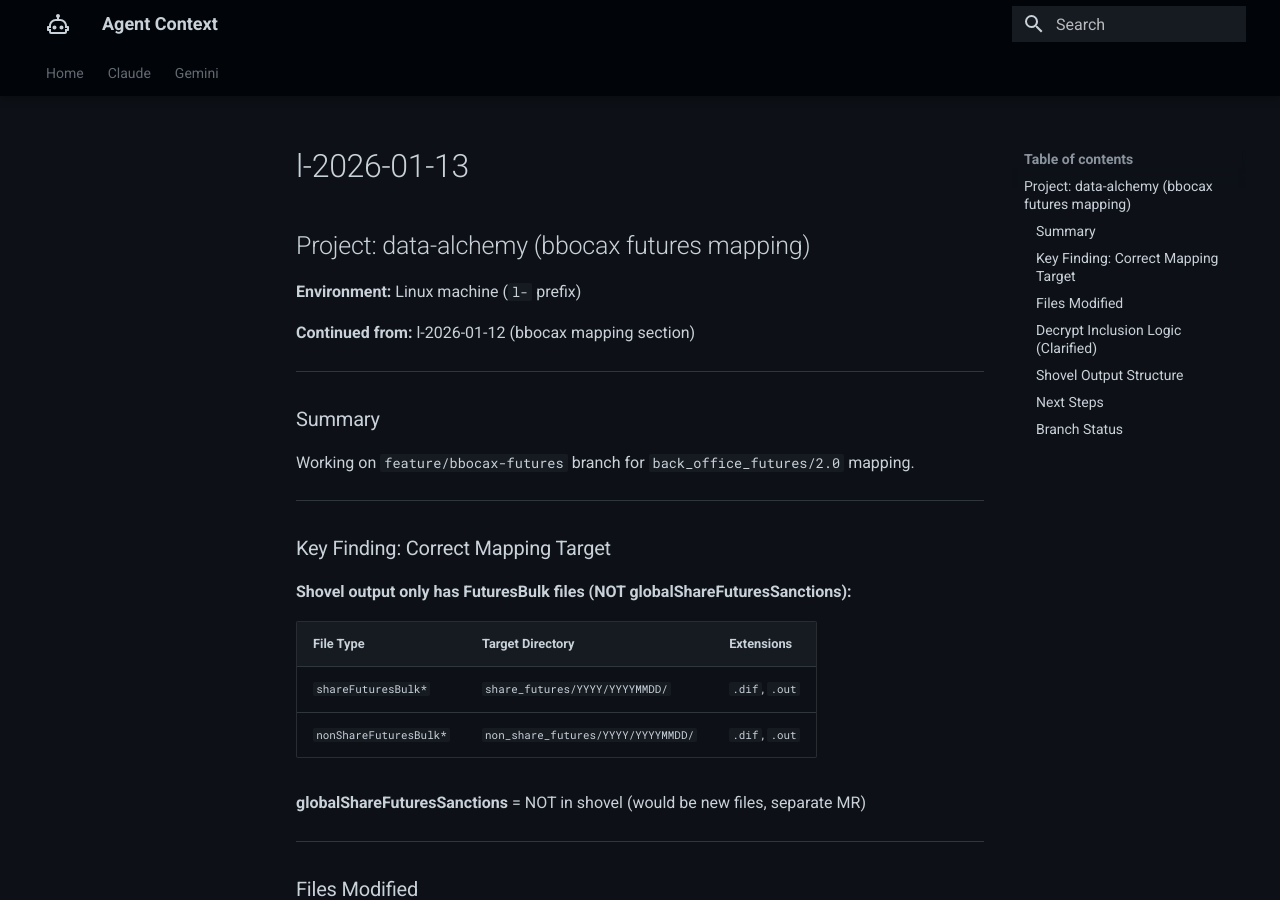
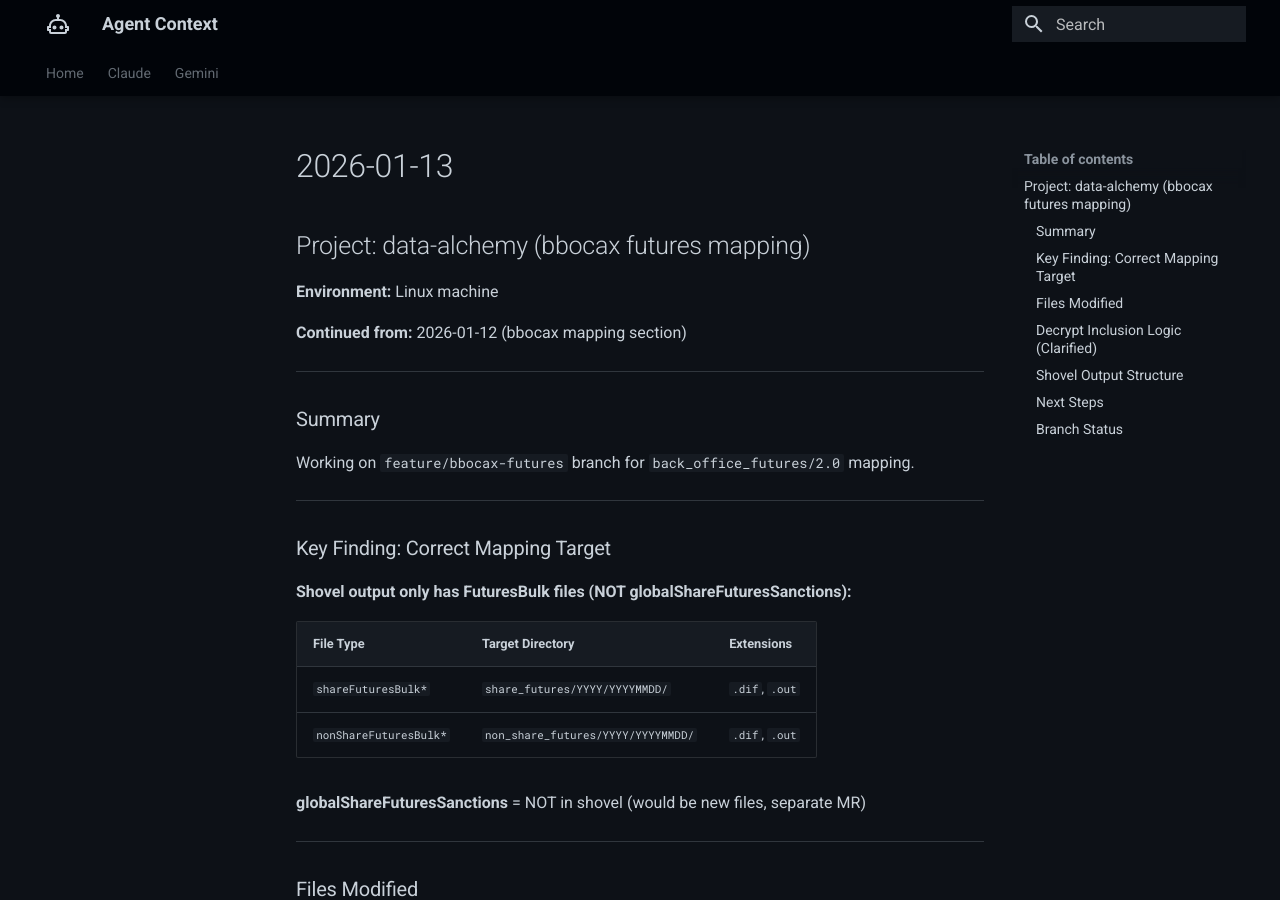
Before and after one commit to ThanuMahee12/AgentContext, an MkDocs documentation site: the page built from docs/Claude/sessions/linux/2026-01-13.md, in a window 1280 px wide and 900 px high. Built offline with MkDocs 1.6.1 and Material for MkDocs 9.7.7, drawn with Linux system fonts in a browser that asks for light colours.

Commit message:
sessions: migrate 2026-01-13 to linux folder, add 2026-01-14

```diff
--- a/docs/Claude/sessions/l-2026-01-13.md
+++ b/docs/Claude/sessions/linux/2026-01-13.md
@@ -1,10 +1,10 @@
-# l-2026-01-13
+# 2026-01-13
 
 ## Project: data-alchemy (bbocax futures mapping)
 
-**Environment:** Linux machine (`l-` prefix)
+**Environment:** Linux machine
 
-**Continued from:** l-2026-01-12 (bbocax mapping section)
+**Continued from:** 2026-01-12 (bbocax mapping section)
 
 ---
 
```
Also changed, not shown: docs/Claude/sessions/linux/2026-01-14.md (added, +24 -0 lines).
